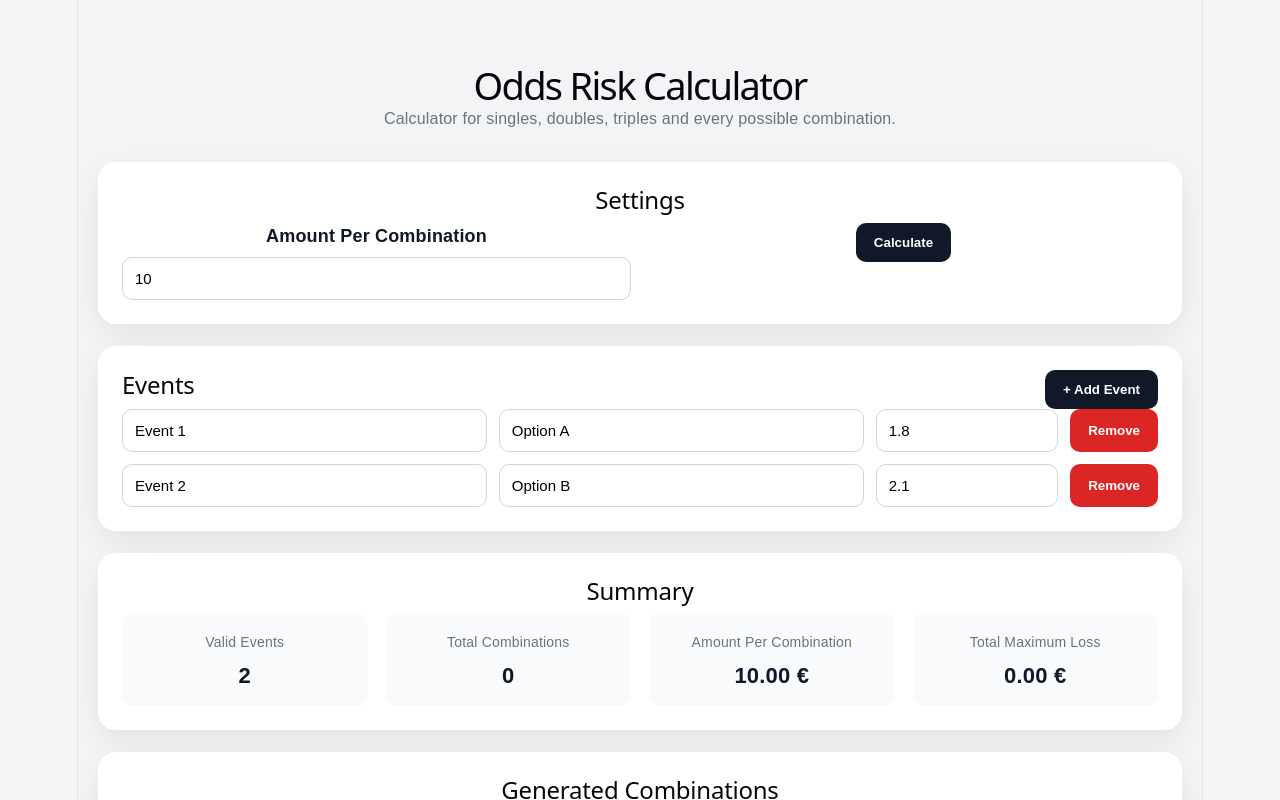
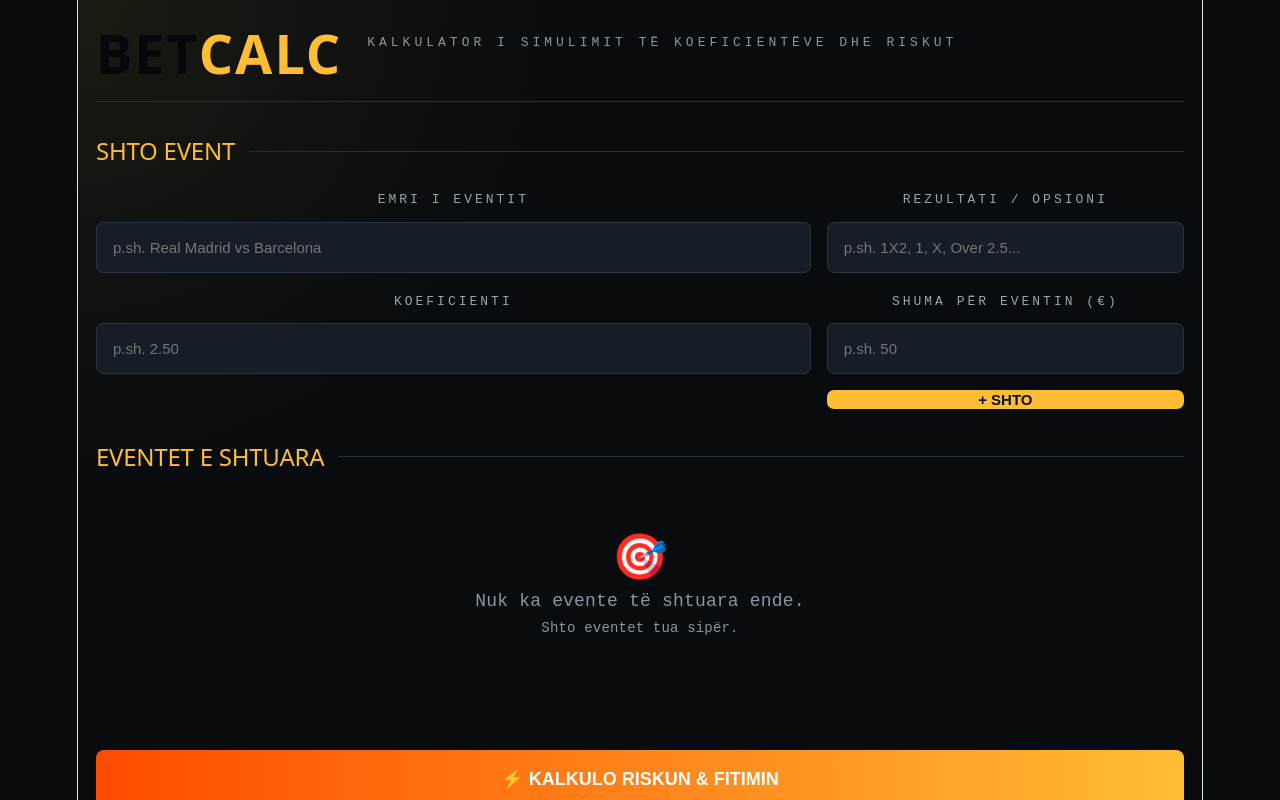
Before and after one commit to Ersia111/odd, a React (Vite) app: page / in a window 1280 px wide. Shown: the top 800 px of the page. Built offline with nearby package versions, Linux system fonts and the light colour scheme.

Commit message:
new premium betting calculator ui and combinations logic

```diff
--- a/src/App.css
+++ b/src/App.css
@@ -4,94 +4,140 @@
 
 body {
   margin: 0;
-  font-family: Arial, sans-serif;
-  background: #f3f4f6;
-  color: #111827;
+  background: #080c0f;
+  color: #f8fafc;
+  font-family: "Courier New", monospace;
 }
 
 .app {
   min-height: 100vh;
-  padding: 40px 20px;
+  padding: 30px 18px;
+  background:
+    radial-gradient(circle at top left, rgba(255, 184, 48, 0.08), transparent 30%),
+    #080c0f;
 }
 
 .container {
-  max-width: 1200px;
+  max-width: 1150px;
   margin: 0 auto;
 }
 
-header {
-  margin-bottom: 30px;
+.header {
+  display: flex;
+  align-items: end;
+  gap: 25px;
+  border-bottom: 1px solid #26313a;
+  padding-bottom: 35px;
+  margin-bottom: 35px;
 }
 
-header h1 {
-  font-size: 38px;
-  margin-bottom: 8px;
+.header h1 {
+  margin: 0;
+  font-size: 54px;
+  letter-spacing: 2px;
+  font-weight: 900;
 }
 
-header p {
-  color: #6b7280;
-  font-size: 16px;
+.header h1 span {
+  color: #ffbd35;
 }
 
-.card {
-  background: white;
-  border-radius: 18px;
-  padding: 24px;
-  margin-bottom: 22px;
-  box-shadow: 0 10px 30px rgba(0, 0, 0, 0.07);
+.header p {
+  color: #8b95a1;
+  text-transform: uppercase;
+  letter-spacing: 4px;
+  font-size: 13px;
+  margin-bottom: 10px;
 }
 
-.card h2 {
-  margin-top: 0;
+.section {
+  margin-bottom: 34px;
 }
 
-.settingsGrid,
-.summaryGrid {
-  display: grid;
-  grid-template-columns: repeat(4, 1fr);
-  gap: 18px;
+.titleLine {
+  display: flex;
+  align-items: center;
+  gap: 14px;
+  margin-bottom: 22px;
 }
 
-.settingsGrid {
-  grid-template-columns: repeat(2, 1fr);
+.titleLine h2 {
+  color: #ffbd35;
+  font-size: 24px;
+  text-transform: uppercase;
+  margin: 0;
+}
+
+.titleLine::after {
+  content: "";
+  flex: 1;
+  height: 1px;
+  background: #26313a;
+}
+
+.formGrid {
+  display: grid;
+  grid-template-columns: 2fr 1fr;
+  gap: 16px;
+}
+
+.formGrid div {
+  display: flex;
+  flex-direction: column;
 }
 
 label {
-  display: block;
-  font-weight: bold;
+  color: #9ca3af;
+  font-size: 13px;
+  letter-spacing: 3px;
+  text-transform: uppercase;
   margin-bottom: 8px;
 }
 
 input {
   width: 100%;
-  padding: 12px;
-  border: 1px solid #d1d5db;
-  border-radius: 10px;
+  background: #161d26;
+  border: 1px solid #2b3540;
+  color: white;
+  padding: 16px;
+  border-radius: 7px;
+  outline: none;
   font-size: 15px;
 }
 
-button {
-  border: none;
-  background: #111827;
-  color: white;
-  padding: 12px 18px;
-  border-radius: 10px;
-  cursor: pointer;
-  font-weight: bold;
+input:focus {
+  border-color: #ffbd35;
 }
 
-button:hover {
-  opacity: 0.9;
+.addBtn {
+  grid-column: 2;
+  background: #ffbd35;
+  color: #0b0f13;
+  border: none;
+  border-radius: 7px;
+  font-weight: bold;
+  font-size: 15px;
+  text-transform: uppercase;
+  cursor: pointer;
 }
 
-.deleteBtn {
-  background: #dc2626;
+.empty {
+  text-align: center;
+  padding: 55px 20px;
+  color: #8b95a1;
 }
 
-.sectionHeader {
-  display: flex;
-  align-items: center;
-  justify-content: space-between;
+.empty .icon {
+  font-size: 45px;
+  margin-bottom: 14px;
+}
+
+.empty p {
+  margin: 0;
+}
+
+.empty span {
+  font-size: 14px;
 }
 
 .eventList {
@@ -100,76 +146,147 @@ button:hover {
   gap: 12px;
 }
 
-.eventRow {
+.eventCard {
   display: grid;
-  grid-template-columns: 2fr 2fr 1fr auto;
-  gap: 12px;
+  grid-template-columns: 1.5fr 1fr auto;
+  align-items: center;
+  gap: 18px;
+  background: #111820;
+  border: 1px solid #26313a;
+  padding: 16px;
+  border-radius: 8px;
 }
 
-.summaryGrid div {
-  background: #f9fafb;
-  padding: 16px;
-  border-radius: 12px;
+.eventCard strong {
+  color: #fff;
 }
 
-.summaryGrid span {
+.eventCard p {
+  margin: 6px 0 0;
+  color: #9ca3af;
+}
+
+.eventNumbers {
+  display: flex;
+  gap: 12px;
+  color: #ffbd35;
+}
+
+.eventCard button {
+  background: #ef4444;
+  color: white;
+  border: none;
+  padding: 11px 16px;
+  border-radius: 6px;
+  cursor: pointer;
+  font-weight: bold;
+}
+
+.calculateBtn {
+  width: 100%;
+  background: linear-gradient(90deg, #ff4b00, #ffbd35);
+  color: white;
+  padding: 18px;
+  border: none;
+  border-radius: 8px;
+  text-transform: uppercase;
+  font-size: 18px;
+  font-weight: bold;
+  cursor: pointer;
+  margin: 20px 0 34px;
+}
+
+.summary {
+  display: grid;
+  grid-template-columns: repeat(5, 1fr);
+  gap: 14px;
+  margin-bottom: 35px;
+}
+
+.summary div {
+  background: #111820;
+  border: 1px solid #26313a;
+  padding: 18px;
+  border-radius: 8px;
+}
+
+.summary span {
   display: block;
-  color: #6b7280;
-  font-size: 14px;
+  color: #8b95a1;
+  font-size: 13px;
   margin-bottom: 8px;
 }
 
-.summaryGrid strong {
+.summary strong {
+  color: #ffbd35;
   font-size: 22px;
+}
+
+.noResults {
+  color: #9ca3af;
 }
 
 .tableWrapper {
   overflow-x: auto;
+  background: #111820;
+  border: 1px solid #26313a;
+  border-radius: 8px;
 }
 
 table {
   width: 100%;
   border-collapse: collapse;
+  min-width: 1050px;
 }
 
 th,
 td {
-  padding: 14px;
-  border-bottom: 1px solid #e5e7eb;
+  padding: 15px;
+  border-bottom: 1px solid #26313a;
   text-align: left;
   vertical-align: top;
 }
 
 th {
-  background: #f9fafb;
+  color: #ffbd35;
+  font-size: 13px;
+  text-transform: uppercase;
+}
+
+td {
+  color: #e5e7eb;
+  font-size: 14px;
 }
 
 .comboItem {
   margin-bottom: 6px;
 }
 
-.empty {
-  color: #6b7280;
+.comboItem strong {
+  color: white;
 }
 
-@media (max-width: 800px) {
-  .settingsGrid,
-  .summaryGrid,
-  .eventRow {
+@media (max-width: 850px) {
+  .header {
+    display: block;
+  }
+
+  .header h1 {
+    font-size: 42px;
+  }
+
+  .formGrid,
+  .eventCard,
+  .summary {
     grid-template-columns: 1fr;
   }
 
-  header h1 {
-    font-size: 30px;
+  .addBtn {
+    grid-column: auto;
+    padding: 16px;
   }
-  .calculateBox {
-  display: flex;
-  align-items: end;
+
+  .eventNumbers {
+    flex-direction: column;
+  }
 }
-
-.calculateBtn {
-  width: 100%;
-  background: #16a34a;
-  font-size: 16px;
-}
-}
--- a/src/App.jsx
+++ b/src/App.jsx
@@ -1,13 +1,12 @@
 import { useState } from "react";
 import "./App.css";
 
-function generateCombinations(items, size) {
+function generateCombinations(items) {
   const result = [];
 
   function backtrack(start, combo) {
-    if (combo.length === size) {
+    if (combo.length > 0) {
       result.push([...combo]);
-      return;
     }
 
     for (let i = start; i < items.length; i++) {
@@ -22,233 +21,253 @@ function generateCombinations(items, size) {
 }
 
 function App() {
-  const [events, setEvents] = useState([
-    { id: 1, name: "Event 1", prediction: "Option A", odd: 1.8 },
-    { id: 2, name: "Event 2", prediction: "Option B", odd: 2.1 },
-  ]);
+  const [eventName, setEventName] = useState("");
+  const [prediction, setPrediction] = useState("");
+  const [odd, setOdd] = useState("");
+  const [stake, setStake] = useState("");
 
-  const [stake, setStake] = useState(10);
-  const [calculatedCombinations, setCalculatedCombinations] = useState([]);
+  const [events, setEvents] = useState([]);
+  const [results, setResults] = useState([]);
 
   const addEvent = () => {
-    setEvents([
-      ...events,
-      {
+    if (!eventName || !prediction || Number(odd) <= 1 || Number(stake) <= 0) {
+      alert("Plotëso të gjitha fushat saktë.");
+      return;
+    }
+
+    const newEvent = {
       id: Date.now(),
-        name: "",
-        prediction: "",
-        odd: 1,
-      },
-    ]);
+      name: eventName,
+      prediction,
+      odd: Number(odd),
+      stake: Number(stake),
     };
 
-  const updateEvent = (id, field, value) => {
-    setEvents(
-      events.map((event) =>
-        event.id === id
-          ? {
-              ...event,
-              [field]: field === "odd" ? Number(value) : value,
-            }
-          : event
-      )
-    );
+    setEvents([...events, newEvent]);
+    setEventName("");
+    setPrediction("");
+    setOdd("");
+    setStake("");
   };
 
   const removeEvent = (id) => {
     setEvents(events.filter((event) => event.id !== id));
+    setResults([]);
   };
 
-  const calculateAllCombinations = () => {
-    const validEvents = events.filter(
-      (event) => event.name && event.prediction && Number(event.odd) > 1
-    );
-
-    const allCombinations = [];
-
-    for (let size = 1; size <= validEvents.length; size++) {
-      allCombinations.push(...generateCombinations(validEvents, size));
+  const calculateResults = () => {
+    if (events.length === 0) {
+      alert("Shto të paktën një event.");
+      return;
     }
 
-    const results = allCombinations.map((combo) => {
-      const totalOdd = combo.reduce((acc, event) => acc * Number(event.odd), 1);
-      const potentialReturn = stake * totalOdd;
-      const netProfit = potentialReturn - stake;
-      const returnPercentage = (netProfit / stake) * 100;
+    const allCombinations = generateCombinations(events);
+
+    const calculated = allCombinations.map((combo) => {
+      const totalOdd = combo.reduce((acc, item) => acc * item.odd, 1);
+      const totalStake = combo.reduce((acc, item) => acc + item.stake, 0);
+      const averageStake = totalStake / combo.length;
+
+      const potentialReturn = averageStake * totalOdd;
+      const netProfit = potentialReturn - averageStake;
+      const maxLoss = averageStake;
+      const returnPercentage = (netProfit / averageStake) * 100;
 
       return {
         combo,
+        type: combo.length === 1 ? "Njeshe" : `${combo.length}-she`,
         totalOdd,
+        stake: averageStake,
         potentialReturn,
         netProfit,
+        maxLoss,
         returnPercentage,
-        maxLoss: stake,
       };
     });
 
-    setCalculatedCombinations(results);
+    calculated.sort((a, b) => b.potentialReturn - a.potentialReturn);
+
+    setResults(calculated);
   };
 
-  const validEvents = events.filter(
-    (event) => event.name && event.prediction && Number(event.odd) > 1
-  );
+  const totalMaxLoss = results.reduce((acc, item) => acc + item.maxLoss, 0);
+  const maxPossibleProfit =
+    results.length > 0 ? Math.max(...results.map((item) => item.netProfit)) : 0;
+  const maxPossibleReturn =
+    results.length > 0
+      ? Math.max(...results.map((item) => item.potentialReturn))
+      : 0;
 
   return (
     <div className="app">
       <div className="container">
-        <header>
-          <h1>Odds Risk Calculator</h1>
-          <p>
-            Calculator for singles, doubles, triples and every possible
-            combination.
-          </p>
+        <header className="header">
+          <h1>
+            BET<span>CALC</span>
+          </h1>
+          <p>Kalkulator i simulimit të koeficientëve dhe riskut</p>
         </header>
 
-        <section className="card">
-          <h2>Settings</h2>
+        <section className="section">
+          <div className="titleLine">
+            <h2>Shto Event</h2>
+          </div>
 
-          <div className="settingsGrid">
+          <div className="formGrid">
             <div>
-              <label>Amount Per Combination</label>
+              <label>Emri i Eventit</label>
               <input
-                type="number"
-                value={stake}
-                min="1"
-                onChange={(e) => setStake(Number(e.target.value))}
+                value={eventName}
+                onChange={(e) => setEventName(e.target.value)}
+                placeholder="p.sh. Real Madrid vs Barcelona"
               />
             </div>
 
-            <div className="calculateBox">
-              <button className="calculateBtn" onClick={calculateAllCombinations}>
-                Calculate
+            <div>
+              <label>Rezultati / Opsioni</label>
+              <input
+                value={prediction}
+                onChange={(e) => setPrediction(e.target.value)}
+                placeholder="p.sh. 1X2, 1, X, Over 2.5..."
+              />
+            </div>
+
+            <div>
+              <label>Koeficienti</label>
+              <input
+                type="number"
+                step="0.01"
+                value={odd}
+                onChange={(e) => setOdd(e.target.value)}
+                placeholder="p.sh. 2.50"
+              />
+            </div>
+
+            <div>
+              <label>Shuma për Eventin (€)</label>
+              <input
+                type="number"
+                step="0.01"
+                value={stake}
+                onChange={(e) => setStake(e.target.value)}
+                placeholder="p.sh. 50"
+              />
+            </div>
+
+            <button className="addBtn" onClick={addEvent}>
+              + Shto
             </button>
-            </div>
           </div>
         </section>
 
-        <section className="card">
-          <div className="sectionHeader">
-            <h2>Events</h2>
-            <button onClick={addEvent}>+ Add Event</button>
+        <section className="section">
+          <div className="titleLine">
+            <h2>Eventet e Shtuara</h2>
           </div>
 
+          {events.length === 0 ? (
+            <div className="empty">
+              <div className="icon">🎯</div>
+              <p>Nuk ka evente të shtuara ende.</p>
+              <span>Shto eventet tua sipër.</span>
+            </div>
+          ) : (
             <div className="eventList">
-            {events.map((event) => (
-              <div className="eventRow" key={event.id}>
-                <input
-                  placeholder="Event name"
-                  value={event.name}
-                  onChange={(e) =>
-                    updateEvent(event.id, "name", e.target.value)
-                  }
-                />
+              {events.map((event, index) => (
+                <div className="eventCard" key={event.id}>
+                  <div>
+                    <strong>
+                      {index + 1}. {event.name}
+                    </strong>
+                    <p>{event.prediction}</p>
+                  </div>
 
-                <input
-                  placeholder="Prediction"
-                  value={event.prediction}
-                  onChange={(e) =>
-                    updateEvent(event.id, "prediction", e.target.value)
-                  }
-                />
+                  <div className="eventNumbers">
+                    <span>Odd: {event.odd}</span>
+                    <span>{event.stake.toFixed(2)} €</span>
+                  </div>
 
-                <input
-                  type="number"
-                  step="0.01"
-                  min="1"
-                  placeholder="Odd"
-                  value={event.odd}
-                  onChange={(e) =>
-                    updateEvent(event.id, "odd", e.target.value)
-                  }
-                />
-
-                <button
-                  className="deleteBtn"
-                  onClick={() => removeEvent(event.id)}
-                >
-                  Remove
-                </button>
+                  <button onClick={() => removeEvent(event.id)}>Hiq</button>
                 </div>
               ))}
             </div>
+          )}
         </section>
 
-        <section className="card">
-          <h2>Summary</h2>
+        <button className="calculateBtn" onClick={calculateResults}>
+          ⚡ Kalkulo Riskun & Fitimin
+        </button>
 
-          <div className="summaryGrid">
+        <section className="summary">
           <div>
-              <span>Valid Events</span>
-              <strong>{validEvents.length}</strong>
+            <span>Evente</span>
+            <strong>{events.length}</strong>
           </div>
 
           <div>
-              <span>Total Combinations</span>
-              <strong>{calculatedCombinations.length}</strong>
+            <span>Kombinime Totale</span>
+            <strong>{results.length}</strong>
           </div>
 
           <div>
-              <span>Amount Per Combination</span>
-              <strong>{stake.toFixed(2)} €</strong>
+            <span>Rreziku Maksimal Total</span>
+            <strong>{totalMaxLoss.toFixed(2)} €</strong>
           </div>
 
           <div>
-              <span>Total Maximum Loss</span>
-              <strong>
-                {(stake * calculatedCombinations.length).toFixed(2)} €
-              </strong>
+            <span>Fitimi Maksimal</span>
+            <strong>{maxPossibleProfit.toFixed(2)} €</strong>
           </div>
+
+          <div>
+            <span>Kthimi Maksimal</span>
+            <strong>{maxPossibleReturn.toFixed(2)} €</strong>
           </div>
         </section>
 
-        <section className="card">
-          <h2>Generated Combinations</h2>
+        <section className="section">
+          <div className="titleLine">
+            <h2>Të Gjitha Kombinimet e Mundshme</h2>
+          </div>
 
-          {calculatedCombinations.length === 0 ? (
-            <p className="empty">
-              Add your events, then click Calculate.
-            </p>
+          {results.length === 0 ? (
+            <p className="noResults">Kliko “Kalkulo” për të parë rezultatet.</p>
           ) : (
             <div className="tableWrapper">
               <table>
                 <thead>
                   <tr>
                     <th>#</th>
-                    <th>Type</th>
-                    <th>Combination</th>
-                    <th>Total Odd</th>
-                    <th>Return</th>
-                    <th>Net Profit</th>
-                    <th>Return %</th>
-                    <th>Max Loss</th>
+                    <th>Lloji</th>
+                    <th>Kombinimi</th>
+                    <th>Odd Total</th>
+                    <th>Shuma</th>
+                    <th>Kthimi</th>
+                    <th>Fitimi Neto</th>
+                    <th>Risk Max</th>
+                    <th>%</th>
                   </tr>
                 </thead>
 
                 <tbody>
-                  {calculatedCombinations.map((item, index) => (
+                  {results.map((item, index) => (
                     <tr key={index}>
                       <td>{index + 1}</td>
-
-                      <td>
-                        {item.combo.length === 1
-                          ? "Single"
-                          : `${item.combo.length} Events`}
-                      </td>
-
+                      <td>{item.type}</td>
                       <td>
                         {item.combo.map((event) => (
-                          <div key={event.id} className="comboItem">
+                          <div className="comboItem" key={event.id}>
                             <strong>{event.name}</strong> - {event.prediction}{" "}
                             ({event.odd})
                           </div>
                         ))}
                       </td>
-
                       <td>{item.totalOdd.toFixed(2)}</td>
+                      <td>{item.stake.toFixed(2)} €</td>
                       <td>{item.potentialReturn.toFixed(2)} €</td>
                       <td>{item.netProfit.toFixed(2)} €</td>
+                      <td>{item.maxLoss.toFixed(2)} €</td>
                       <td>{item.returnPercentage.toFixed(2)}%</td>
-                      <td>{item.maxLoss.toFixed(2)} €</td>
                     </tr>
                   ))}
                 </tbody>
```
Lines whose indentation alone changed are shown as unchanged.
